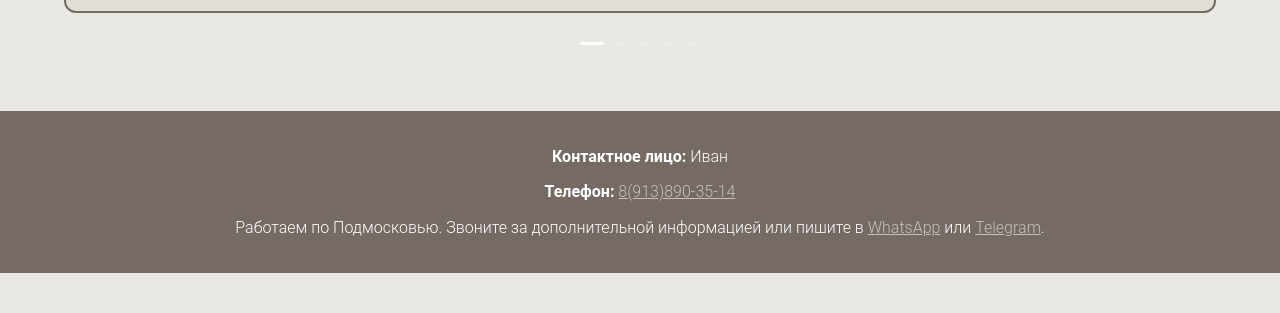
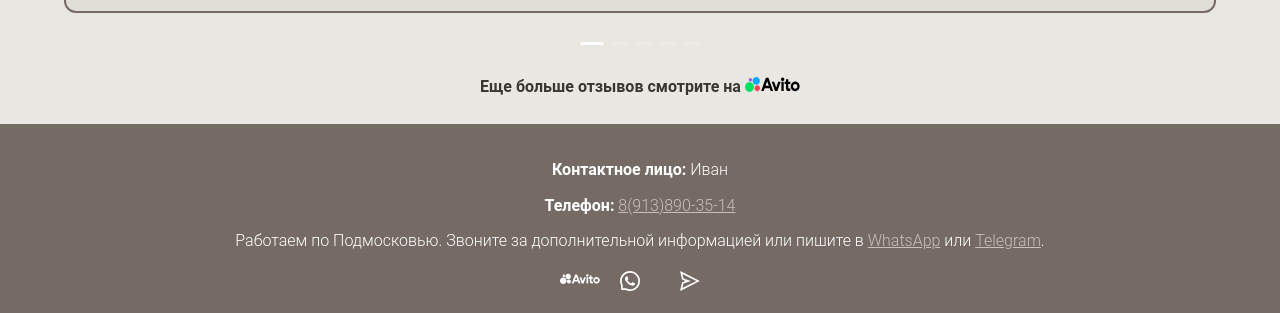
Before and after one commit to dolichotis/veronika, a React (Create React App) app: page / in a window 1280 px wide. Shown: the part 3132-3445 px from the top of the page. Before the commit the page ends 3405 px from the top, so only its background shows below. Built offline with nearby package versions, Linux system fonts and the light colour scheme; a web font is replaced by a local one.

Commit message:
some edits

```diff
--- a/src/components/footer/footer.js
+++ b/src/components/footer/footer.js
@@ -1,18 +1,37 @@
 import React from "react";
+import { WhatsAppOutlined, SendOutlined } from '@ant-design/icons';
 
 function Footer() {
   return (
     <div style={footer} id="footerID">
       <div style={contactItem}>
         <p><strong>Контактное лицо:</strong> Иван</p>
-        <p><strong>Телефон:</strong> <a style={stylea} href="tel:89138903514">8(913)890-35-14</a></p>
+        <p><strong>Телефон:</strong> <a style={stylea} href="tel:89138903514">8(913)890-35-14</a>
+        </p>
       </div>
       <p style={{marginTop: "1rem"}}>
         Работаем по Подмосковью. Звоните за дополнительной информацией или пишите в&nbsp;
         <a style={stylea} href="https://wa.me/79138903514" target="_blank"
            rel="noopener noreferrer">WhatsApp</a> или&nbsp;
-        <a style={stylea} href="https://t.me/+79138903514" target="_blank" rel="noopener noreferrer">Telegram</a>.
+        <a style={stylea} href="https://t.me/+79138903514" target="_blank"
+           rel="noopener noreferrer">Telegram</a>.
       </p>
+      <div style={iconRow}>
+        <a href="https://www.avito.ru/egorevsk/predlozheniya_uslug/zamena_ventsov_doma_3104702037"
+           target="_blank" rel="noopener noreferrer">
+          <img
+            src='/img/avito.svg'
+            alt="Avito"
+            style={iconStyle}
+          />
+        </a>
+        <a href="https://wa.me/79138903514" target="_blank" rel="noopener noreferrer">
+          <WhatsAppOutlined style={{...iconStyle, fontSize: 20}}/>
+        </a>
+        <a href="https://t.me/+79138903514" target="_blank" rel="noopener noreferrer">
+          <SendOutlined style={{...iconStyle, fontSize: 20}}/>
+        </a>
+      </div>
     </div>
   )
 };
@@ -23,7 +42,7 @@ const footer = {
   padding: "20px",
   textAlign: "center",
   fontSize: "16px",
-  marginTop: "30px",
+  marginTop: "4px",
 };
 
 const contactItem = {
@@ -34,4 +53,19 @@ const stylea = {
   color: '#c9bfbb',
 }
 
+const iconRow = {
+  marginTop: "16px",
+  display: "flex",
+  justifyContent: "center",
+  gap: "20px",
+  alignItems: "center",
+};
+
+const iconStyle = {
+  color: "#ffffff",
+  width: 40,
+  height: 24,
+  filter: "brightness(0) invert(1)", // для Avito логотипа
+};
+
 export default Footer;
--- a/src/components/header/header.css
+++ b/src/components/header/header.css
@@ -4,6 +4,7 @@
 
 .headerBlock {
     background-color: #80756d;
+    height: 57px;
     margin: 0 auto;
     display: flex;
     justify-content: space-between;
--- a/src/components/reviews/reviews.js
+++ b/src/components/reviews/reviews.js
@@ -123,6 +123,20 @@ const imageGridStyle = {
   marginTop: '12px',
 };
 
+const avito = {
+  color: '#3b3634',
+  display: 'block',
+  textAlign: 'center',
+  marginTop: '20px',
+  fontWeight: 'bold',
+  textDecoration: 'none',
+  fontSize: '16px',
+}
+
+const avitoImg = {
+  width: '55px',
+}
+
 const Reviews = () => (
   <div className="divBlockStyle" style={{ padding: '24px' }}>
     <h2 className="h2style" id="reviewsID">Отзывы</h2>
@@ -162,6 +176,15 @@ const Reviews = () => (
         </div>
       ))}
     </Carousel>
+    <a style={avito}
+       href='https://www.avito.ru/egorevsk/predlozheniya_uslug/zamena_ventsov_doma_3104702037?utm_campaign=native&utm_medium=item_page_ios&utm_source=soc_sharing'>
+      Еще больше отзывов смотрите на {' '}
+      <img
+        src='/img/avito.svg'
+        alt="Avito"
+        style={avitoImg}
+      />
+    </a>
   </div>
 );
 
```
Also changed, not shown: public/img/avito.svg (added).
